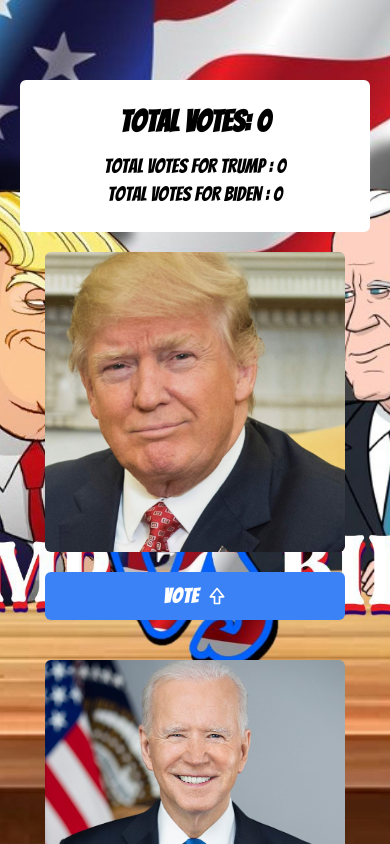
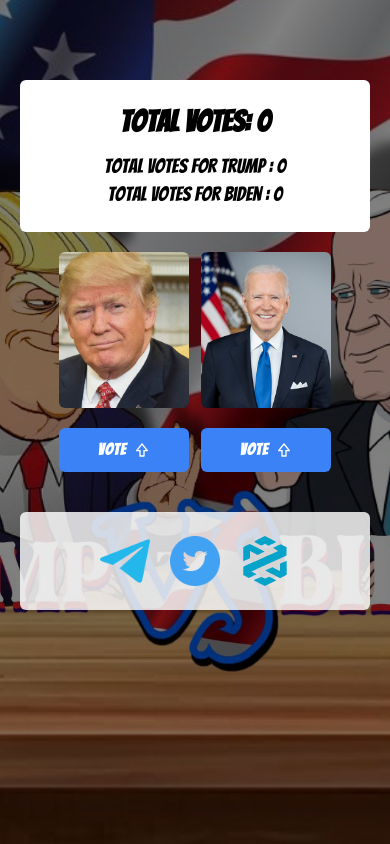
Before and after one commit to moofazzel/voting, a Next.js app: page / in a window 390 px wide. Shown: the top 844 px of the page. Built offline with nearby package versions, Linux system fonts and the light colour scheme; no server answers; the database is empty.

Commit message:
apply bg dark and change responsive view

```diff
--- a/app/components/Biden.js
+++ b/app/components/Biden.js
@@ -32,13 +32,8 @@ const Biden = async () => {
 
   return (
     <form action={addBidenVote}>
-      <div className=" w-[300px] h-[300px] relative mx-auto">
-        <Image
-          fill
-          className="object-cover rounded-md"
-          src={biden}
-          alt="biden"
-        />
+      <div className="w-[130px] sm:w-auto aspect-w-10 aspect-h-12 relative mx-auto ">
+        <Image className="object-cover rounded-md " src={biden} alt="biden" />
       </div>
       <BidenVoteButton />
     </form>
--- a/app/components/BidenVoteButton.js
+++ b/app/components/BidenVoteButton.js
@@ -3,7 +3,7 @@
 const BidenVoteButton = () => {
   return (
     <div className="flex justify-center mt-5">
-      <button className="flex gap-2 w-[300px] justify-center items-center bg-blue-500 px-6 py-2.5 text-white font-semibold hover:bg-blue-600 group rounded-md tracking-wider text-xl">
+      <button className="flex gap-2 w-full md:w-[300px] sm:w-[200px] justify-center items-center bg-blue-500 px-6 py-2.5 text-white font-semibold hover:bg-blue-600 group rounded-md tracking-wider text-base sm:text-xl">
         <span>Vote</span>
         <svg
           className="group-hover:-translate-y-[2px] transition-transform duration-300"
--- a/app/components/Trump.js
+++ b/app/components/Trump.js
@@ -43,7 +43,7 @@ const Trump = async () => {
         value={"John Doe"}
         readOnly
       />
-      <div className=" w-[300px] h-[300px] relative mx-auto">
+      <div className=" aspect-w-10 aspect-h-12 w-[130px] sm:w-auto relative mx-auto">
         <Image
           fill
           className="object-cover rounded-md"
--- a/app/components/TrumpVoteButton.js
+++ b/app/components/TrumpVoteButton.js
@@ -5,7 +5,7 @@ const TrumpVoteButton = () => {
     <div className="flex justify-center mt-5">
       <button
         type="submit"
-        className="flex w-[300px] justify-center gap-2 items-center bg-blue-500 px-6 py-2.5 text-white font-semibold hover:bg-blue-600 group rounded-md tracking-wider text-xl"
+        className="flex   w-full md:w-[300px] sm:w-[200px]  justify-center gap-2 items-center bg-blue-500 px-6 py-2.5 text-white font-semibold hover:bg-blue-600 group rounded-md tracking-wider  text-base sm:text-xl"
       >
         <span>Vote</span>
         <svg
--- a/app/page.js
+++ b/app/page.js
@@ -18,16 +18,17 @@ export default function Home() {
         backgroundRepeat: "no-repeat",
         backgroundPosition: "center",
       }}
-      className="px-5 h-screen"
+      className=" h-screen "
     >
+      <div className=" backdrop-brightness-50 h-screen px-5 pb-20">
         <VoteDetails />
 
-      <div className="sm:flex gap-10 justify-center space-y-10 sm:space-y-0 items-center">
+        <div className="flex gap-3 sm:gap-5 md:gap-10 justify-center items-center">
           <Trump />
           <Biden />
         </div>
 
-      <div className="flex justify-center gap-5 mt-10">
+        <div className="flex justify-center gap-5 mt-10 max-w-[650px] mx-auto px-5 py-6 rounded-md bg-[#ffffffd2]  ">
           <Link href="tglink">
             <Image
               className="w-[50px] h-[50px] "
@@ -50,6 +51,7 @@ export default function Home() {
             />
           </Link>
         </div>
+      </div>
     </main>
   );
 }
--- a/package.json
+++ b/package.json
@@ -16,6 +16,7 @@
     "react-toastify": "^10.0.5"
   },
   "devDependencies": {
+    "@tailwindcss/aspect-ratio": "^0.4.2",
     "eslint": "^8",
     "eslint-config-next": "14.2.3",
     "postcss": "^8",
--- a/tailwind.config.js
+++ b/tailwind.config.js
@@ -14,5 +14,5 @@ module.exports = {
       },
     },
   },
-  plugins: [],
+  plugins: [require("@tailwindcss/aspect-ratio")],
 };
```
Also changed, not shown: 1 other file (tests, documents, lock files or other folders). Lines whose indentation alone changed are shown as unchanged.
